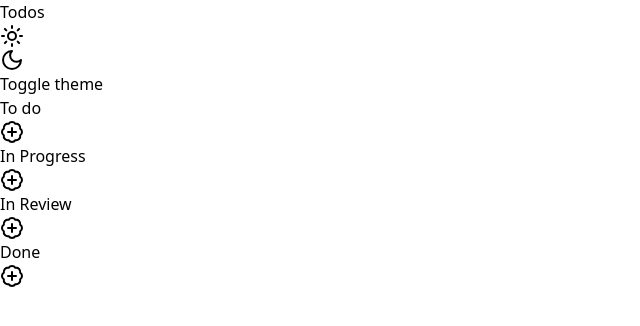
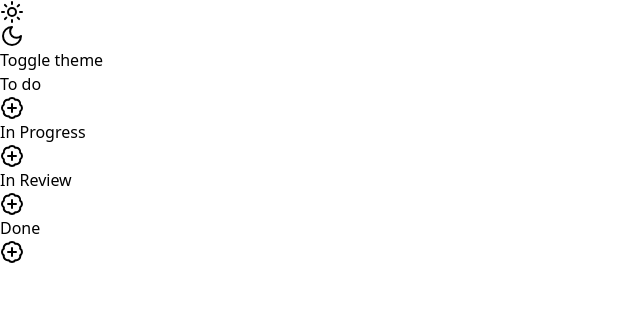
Before and after one commit to prasenjitpawar22/todo, a React (Vite) app: page / in a window 1280 px wide. Shown: the top 326 px of the page, without its empty margins (0-640 px from the left). Built offline with nearby package versions, Linux system fonts and the light colour scheme.

Commit message:
commented side-bar

```diff
--- a/src/components/Layout.tsx
+++ b/src/components/Layout.tsx
@@ -4,8 +4,8 @@ import { ModeToggle } from "./mode-toggle";
 
 export default function Layout() {
   return (
-    <div className="flex w-full gap-12 overflow-hidden bg-background">
-      <Sidebar />
+    <div className="flex min-h-screen w-full gap-12 overflow-hidden bg-background">
+      {/* <Sidebar /> */}
       <div className="flex w-full flex-col gap-4 overflow-hidden p-4">
         <div className="flex items-center justify-end">
           <ModeToggle />
--- a/src/pages/Home/index.tsx
+++ b/src/pages/Home/index.tsx
@@ -181,7 +181,7 @@ function Home() {
   }, [addFunctionCalled]);
 
   return (
-    <div className="flex">
+    <div className="flex w-full items-center justify-center">
       <DragDropContext
         onDragEnd={(result) => onDragEnd(result, columns, setColumns)}
       >
@@ -229,8 +229,9 @@ function Home() {
                                     <Textarea
                                       name={item.id}
                                       id={item.id}
-                                      className="resize-none border-none shadow-none hover:cursor-default hover:ring-1 focus-visible:cursor-text focus-visible:ring-2 "
+                                      className="resize-none overflow-hidden border-none shadow-none hover:cursor-default hover:overflow-auto hover:ring-1 focus-visible:cursor-text focus-visible:ring-2 "
                                       placeholder="Task title"
+                                      // maxLength={20}
                                       ref={provided.innerRef}
                                       value={item.content}
                                       onChange={(e) => {
```
